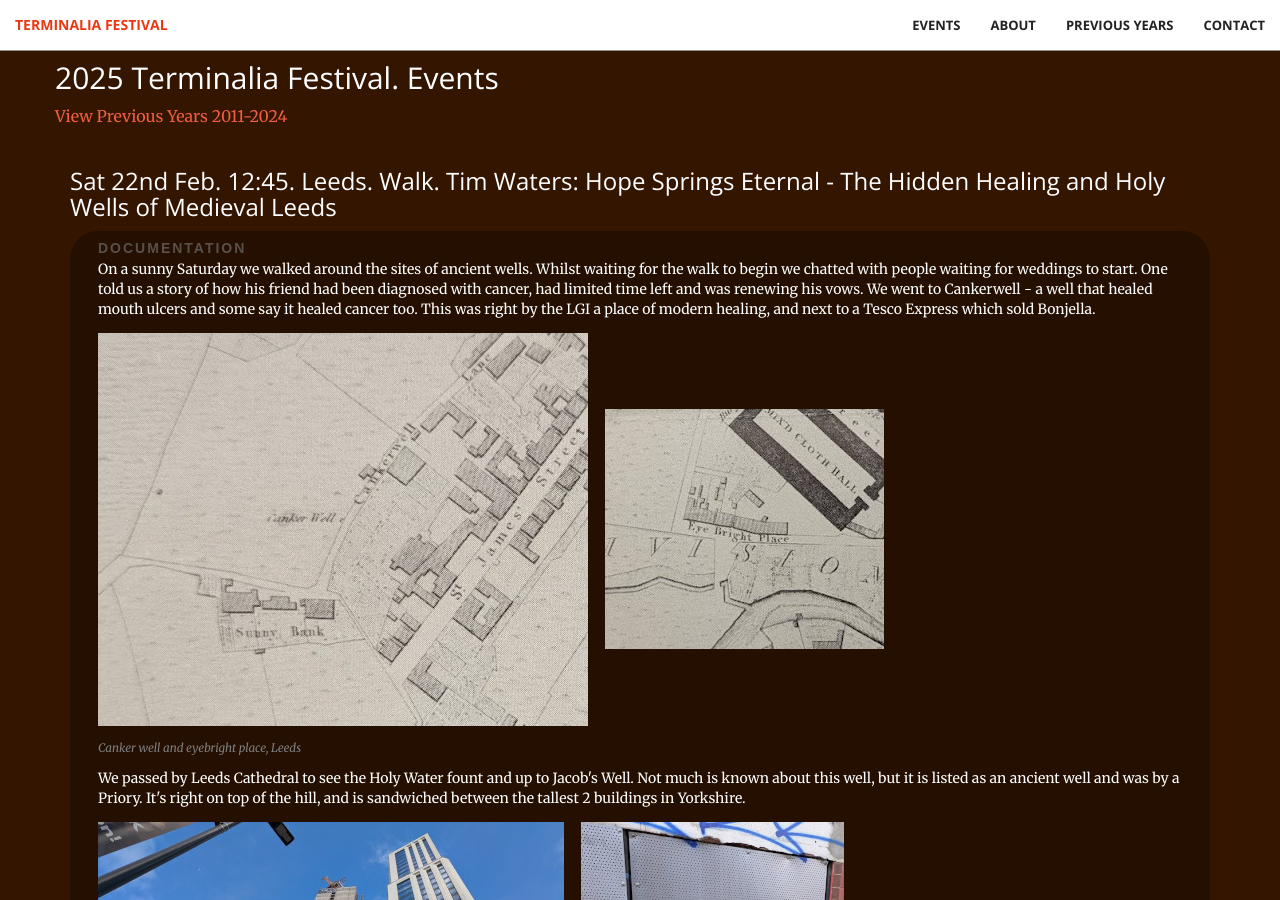
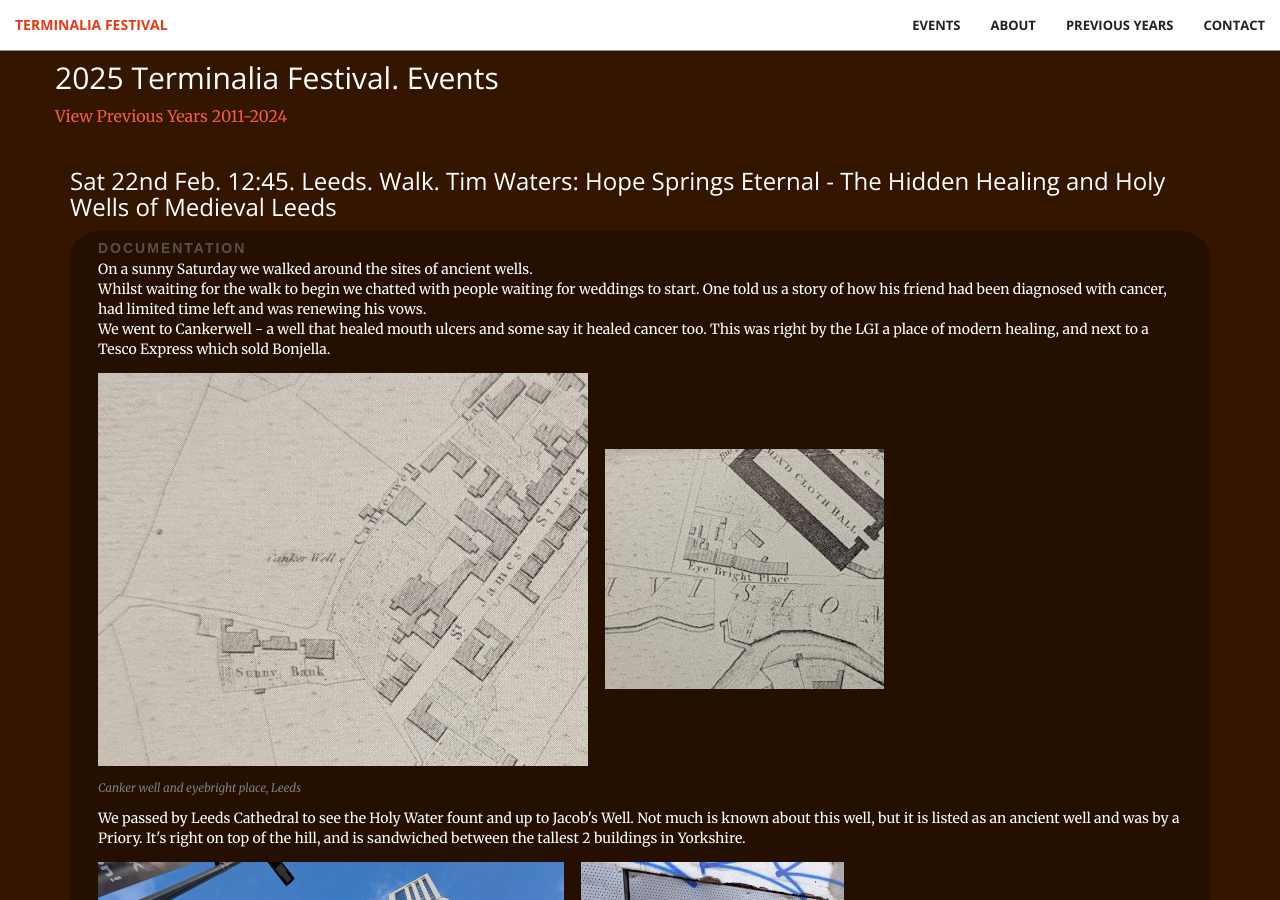
Before and after one commit to timwaters/terminalia, a Jekyll site: the page built from index.html, in a window 1280 px wide and 900 px high, scrolled down 1629 px. Built offline with Jekyll 4.4.1, drawn with Linux system fonts in a browser that asks for light colours; some of the changed text lies outside the part shown.

```diff
--- a/_includes/events.html
+++ b/_includes/events.html
@@ -18,9 +18,9 @@
           <div class="documentation">
             <div class="doc">documentation</div>
 
-            On a sunny Saturday we walked around the sites of ancient wells.
-            Whilst waiting for the walk to begin we chatted with people waiting for weddings to start. One told us a story of how his friend had been diagnosed with cancer, had limited time left and was renewing his vows.
-            We went to Cankerwell - a well that healed mouth ulcers and some say it healed cancer too. This was right by the LGI a place of modern healing, and next to a Tesco Express which sold Bonjella.
+            On a sunny Saturday we walked around the sites of ancient wells. <br>
+            Whilst waiting for the walk to begin we chatted with people waiting for weddings to start. One told us a story of how his friend had been diagnosed with cancer, had limited time left and was renewing his vows. <br>
+            We went to Cankerwell - a well that healed mouth ulcers and some say it healed cancer too. This was right by the LGI a place of modern healing, and next to a Tesco Express which sold Bonjella. <br>
 
             <img src="/img/past/2025/leeds_cankerwell.jpg">     <img src="/img/past/2025/leeds_eyebright.jpg">
             <div class="caption2">Canker well and eyebright place, Leeds</div>
```
Also changed, not shown: other parts of _includes/events.html (+1 -0 lines).
